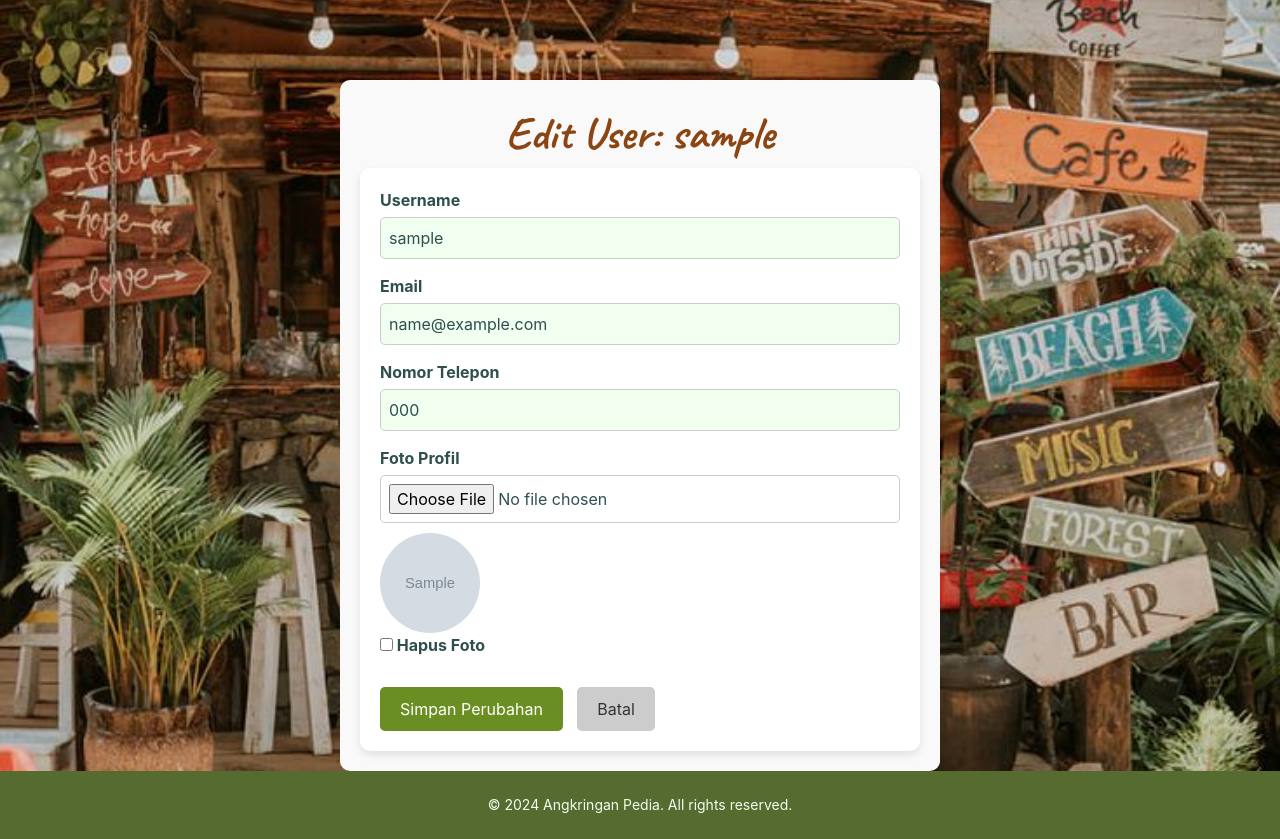
After one commit to Cyades/AngkringanPedia, a Django app: page /edit-user/1/ in a window 1280 px wide. The commit adds this page. Run offline with Django 5.2, Linux system fonts and the light colour scheme; a user stored in the database is signed in; tables that the repository leaves empty hold one stand-in row (values such as "Sample post"); grey boxes marked "Sample" are stand-in pictures; some libraries are stand-ins or nearby versions.

Commit message:
memberikan admin akses untuk edit akun user

```diff
--- a/main/forms.py
+++ b/main/forms.py
@@ -96,3 +96,28 @@ class AddRecipeForm(forms.ModelForm):
                     recipe.ingredients.add(ingredient)
             recipe.save()
         return recipe
+
+class CustomUserEditForm(forms.ModelForm):
+    email = forms.EmailField(required=True)
+    phone_number = forms.CharField(max_length=15, required=False)
+    profile_image = forms.ImageField(required=False, widget=forms.FileInput)
+
+    class Meta:
+        model = User
+        fields = ['username', 'email']
+
+    def __init__(self, *args, **kwargs):
+        super(CustomUserEditForm, self).__init__(*args, **kwargs)
+        if self.instance and hasattr(self.instance, 'profile'):
+            self.fields['phone_number'].initial = self.instance.profile.phone_number
+            self.fields['profile_image'].initial = self.instance.profile.profile_image
+
+    def save(self, commit=True):
+        user = super(CustomUserEditForm, self).save(commit=False)
+        if commit:
+            user.save()
+            profile, created = Profile.objects.get_or_create(user=user)
+            profile.phone_number = self.cleaned_data['phone_number']
+            profile.profile_image = self.cleaned_data['profile_image']
+            profile.save()
+        return user
--- a/main/templates/admin_dashboard.html
+++ b/main/templates/admin_dashboard.html
@@ -25,6 +25,9 @@
             <button class="btn view-details">View Details</button>
             <a href="{% url 'main:delete_user' user.pk %}">
                 <button class="btn delete-btn">Delete</button> <!-- Tombol Delete -->
+            </a>
+            <a href="{% url 'main:edit_user' user.pk %}">
+                <button class="btn edit-btn">Edit</button>
             </a>
         </div>
         {% empty %}
--- /dev/null
+++ b/main/templates/edit_user.html
@@ -0,0 +1,115 @@
+{% extends 'base.html' %}
+{% load static %}
+
+{% block meta %}
+<title>Edit User: {{ user_to_edit.username }}</title>
+<link href="https://fonts.googleapis.com/css2?family=Caveat:wght@700&display=swap" rel="stylesheet">
+{% endblock meta %}
+
+{% block content %}
+<div class="profile-container">
+    <h1>Edit User: {{ user_to_edit.username }}</h1>
+
+    <div class="profile-card">
+        <form method="POST" enctype="multipart/form-data">
+            {% csrf_token %}
+            <div class="form-group">
+                <label for="{{ user_form.username.id_for_label }}">Username</label>
+                {{ user_form.username }}
+            </div>
+
+            <div class="form-group">
+                <label for="{{ user_form.email.id_for_label }}">Email</label>
+                {{ user_form.email }}
+            </div>
+
+            <div class="form-group">
+                <label for="{{ profile_form.phone_number.id_for_label }}">Nomor Telepon</label>
+                {{ profile_form.phone_number }}
+            </div>
+
+            <div class="form-group">
+                <label for="{{ profile_form.profile_image.id_for_label }}">Foto Profil</label>
+                {{ profile_form.profile_image }}
+
+                {% if user_to_edit.profile.profile_image %}
+                    <div>
+                        <img src="{{ user_to_edit.profile.profile_image.url }}" alt="Profile Image" class="profile-image-preview">
+                        <label>
+                            <input type="checkbox" name="hapus_foto"> Hapus Foto
+                        </label>
+                    </div>
+                {% endif %}
+            </div>
+
+            <button type="submit" class="btn save-btn">Simpan Perubahan</button>
+            <a href="{% url 'main:show_admin' %}" class="btn cancel-btn">Batal</a>
+        </form>
+    </div>
+</div>
+
+<style>
+    .profile-container {
+        max-width: 600px;
+        margin: auto;
+        padding: 20px;
+        border-radius: 10px;
+        background-color: #f9f9f9;
+        text-align: center;
+    }
+
+    .profile-card {
+        background-color: white;
+        border-radius: 10px;
+        padding: 20px;
+        box-shadow: 0 4px 8px rgba(0, 0, 0, 0.1);
+        text-align: left;
+    }
+
+    .form-group {
+        margin-bottom: 15px;
+    }
+
+    label {
+        display: block;
+        font-weight: bold;
+        margin-bottom: 5px;
+    }
+
+    input[type="text"], input[type="email"], input[type="file"] {
+        width: 100%;
+        padding: 8px;
+        border-radius: 5px;
+        border: 1px solid #ccc;
+    }
+
+    .profile-image-preview {
+        width: 100px;
+        height: 100px;
+        object-fit: cover;
+        border-radius: 50%;
+        margin-top: 10px;
+    }
+
+    .btn {
+        display: inline-block;
+        padding: 10px 20px;
+        margin-top: 15px;
+        background-color: #6B8E23;
+        color: #fff;
+        text-decoration: none;
+        border-radius: 5px;
+        transition: background-color 0.3s ease;
+    }
+
+    .btn:hover {
+        background-color: #556B2F;
+    }
+
+    .cancel-btn {
+        background-color: #ccc;
+        color: #333;
+        margin-left: 10px;
+    }
+</style>
+{% endblock content %}
--- a/main/urls.py
+++ b/main/urls.py
@@ -2,6 +2,7 @@ from django.urls import path
 from main.views import *
 from django.conf import settings
 from django.conf.urls.static import static
+from main.views import edit_user
 
 app_name = 'main'
 
@@ -18,8 +19,8 @@ urlpatterns = [
     path('edit-admin/<int:id>', edit_admin, name='edit_admin'),
     path('edit-profile/', edit_profile, name='edit_profile'),
     path('dashboard/', redirect_dashboard, name='redirect_dashboard'),
-    path('user-dashboard/', user_dashboard, name='user_dashboard')  # Buat route user_dashboard jika belum ada
-
+    path('user-dashboard/', user_dashboard, name='user_dashboard'),  # Buat route user_dashboard jika belum ada
+    path('edit-user/<int:id>/', edit_user, name='edit_user')
 ]
 
 if settings.DEBUG:
--- a/main/views.py
+++ b/main/views.py
@@ -1,7 +1,7 @@
 from django.shortcuts import render, redirect, get_object_or_404
 from django.db.models import Q
 from django.contrib import messages
-from django.http import JsonResponse, HttpResponseRedirect
+from django.http import JsonResponse, HttpResponseRedirect, HttpResponse
 from django.views.decorators.csrf import csrf_exempt
 from django.contrib.auth import authenticate, login, logout
 from django.contrib.auth.decorators import login_required
@@ -9,7 +9,7 @@ from django.contrib.auth.forms import AuthenticationForm
 from django.urls import reverse
 from django.contrib.auth.models import User
 from .models import Recipe, Ingredient, Profile, Instruction
-from .forms import CustomUserCreationForm, UserEditForm, ProfileEditForm, AddRecipeForm
+from .forms import CustomUserCreationForm, UserEditForm, ProfileEditForm, AddRecipeForm, CustomUserEditForm
 import datetime
 
 def show_main(request):
@@ -23,13 +23,14 @@ def show_main(request):
 
 @login_required(login_url='/login')
 def show_admin(request):
+    # Mendapatkan semua pengguna kecuali admin yang sedang login
+    users = User.objects.exclude(id=request.user.id)
     context = {
         'name': 'AngkringanPedia',
-        'users': User.objects.all(),
+        'users': users,
         'last_login': request.COOKIES.get('last_login', 'Guest User'),
     }
     return render(request, "admin_dashboard.html", context)
-
 def register(request):
     if request.method == "POST":
         form = CustomUserCreationForm(request.POST, request.FILES)
@@ -172,3 +173,26 @@ def user_dashboard(request):
         'last_login': request.COOKIES.get('last_login', 'Guest User'),
     }
     return render(request, 'user_dashboard.html', context)
+
+@login_required(login_url='/login')
+def edit_user(request, id):
+    user_to_edit = get_object_or_404(User, pk=id)
+    user_form = UserEditForm(request.POST or None, instance=user_to_edit)
+    profile_form = ProfileEditForm(request.POST or None, request.FILES or None, instance=user_to_edit.profile)
+
+    if request.method == "POST" and user_form.is_valid() and profile_form.is_valid():
+        user_form.save()
+        profile = profile_form.save(commit=False)
+        if 'hapus_foto' in request.POST:
+            profile.profile_image = None  # Remove profile picture if the option is selected
+        profile.save()
+
+        messages.success(request, f'User {user_to_edit.username} updated successfully!')
+        return redirect('main:show_admin')
+
+    context = {
+        'user_form': user_form,
+        'profile_form': profile_form,
+        'user_to_edit': user_to_edit,
+    }
+    return render(request, "edit_user.html", context)
```
